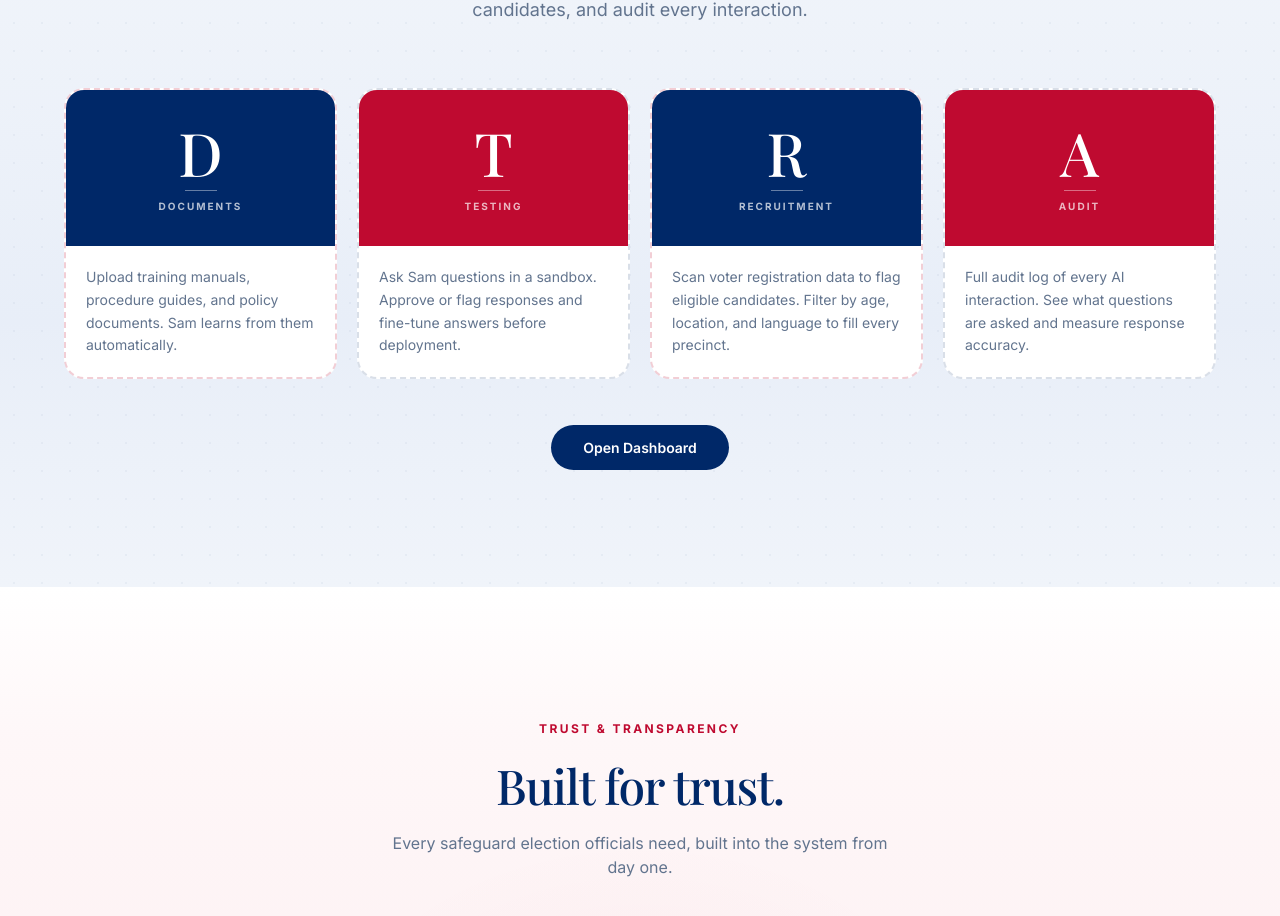
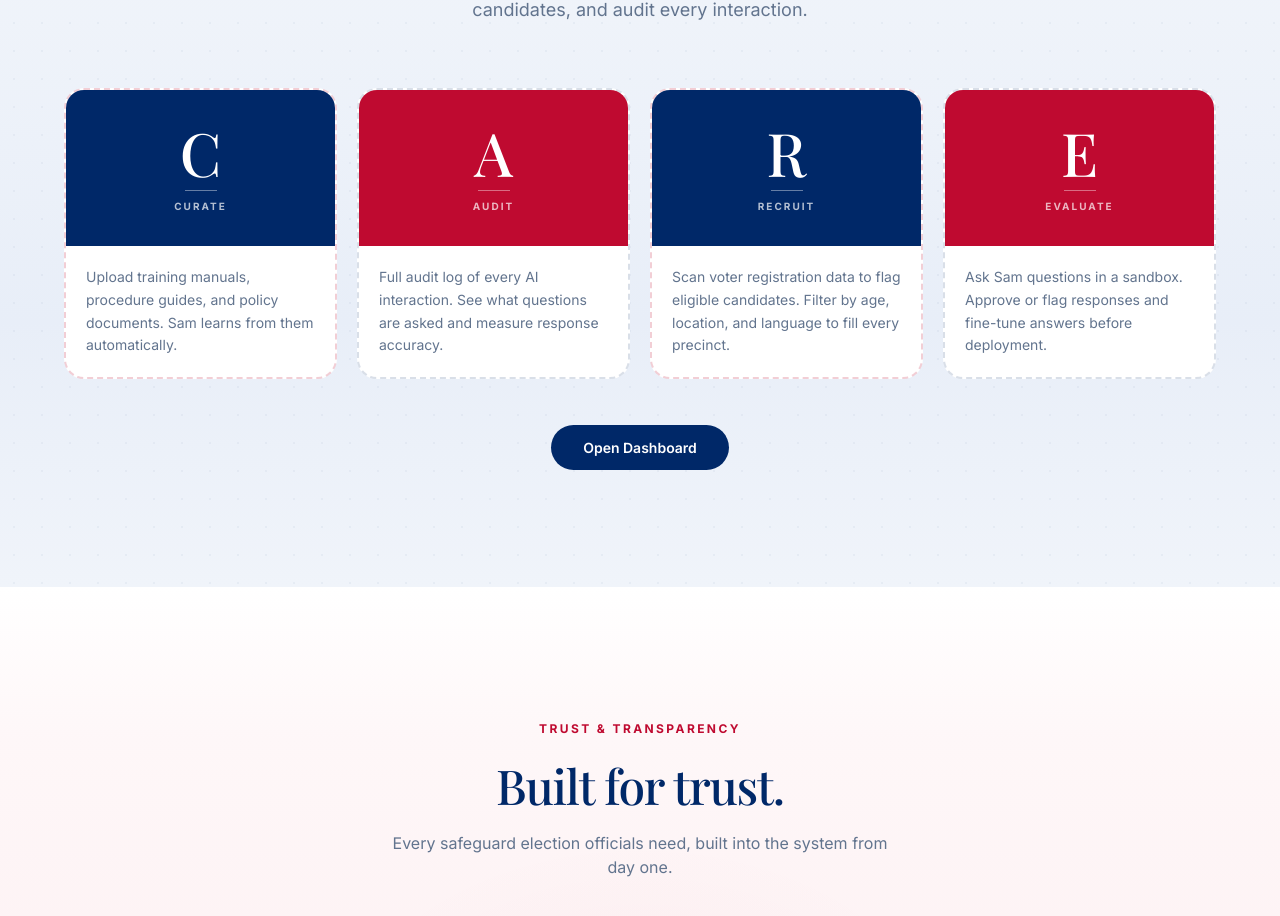
Before and after one commit to SankrityaT/civIQ, a Next.js app: page / in a window 1280 px wide. Shown: the part 1938-2854 px from the top of the page. Built offline with nearby package versions, Linux system fonts and the light colour scheme; a web font is replaced by a local one.

Commit message:
Fixed Command Center section in the landing page

```diff
--- a/src/app/page.tsx
+++ b/src/app/page.tsx
@@ -191,13 +191,13 @@ export default function LandingPage() {
 
           {/* 4 horizontal cards with big letter headers */}
           <div className="mt-12 grid grid-cols-1 sm:grid-cols-2 lg:grid-cols-4 gap-5">
-            {/* Card 1 — Document Management */}
+            {/* Card 1 — Curate */}
             <ScrollReveal delay={100}>
               <div className="dotted-bento dotted-bento-red-border group h-full flex flex-col overflow-hidden !p-0">
                 <div className="flex flex-col items-center justify-center py-8 px-4 bg-usa-blue text-center">
-                  <span className="font-[family-name:var(--font-playfair)] text-6xl font-medium text-white">D</span>
+                  <span className="font-[family-name:var(--font-playfair)] text-6xl font-medium text-white">C</span>
                   <div className="mt-2 h-px w-8 bg-white/40" />
-                  <span className="mt-2 text-[10px] font-bold tracking-[0.2em] text-white/70 uppercase">Documents</span>
+                  <span className="mt-2 text-[10px] font-bold tracking-[0.2em] text-white/70 uppercase">Curate</span>
                 </div>
                 <div className="relative z-10 flex flex-col flex-1 p-5">
                   <p className="text-sm leading-relaxed text-slate-500">
@@ -207,29 +207,29 @@ export default function LandingPage() {
               </div>
             </ScrollReveal>
 
-            {/* Card 2 — Test AI Accuracy */}
+            {/* Card 2 — Audit */}
             <ScrollReveal delay={200}>
               <div className="dotted-bento group h-full flex flex-col overflow-hidden !p-0">
                 <div className="flex flex-col items-center justify-center py-8 px-4 bg-usa-red text-center">
-                  <span className="font-[family-name:var(--font-playfair)] text-6xl font-medium text-white">T</span>
+                  <span className="font-[family-name:var(--font-playfair)] text-6xl font-medium text-white">A</span>
                   <div className="mt-2 h-px w-8 bg-white/40" />
-                  <span className="mt-2 text-[10px] font-bold tracking-[0.2em] text-white/70 uppercase">Testing</span>
+                  <span className="mt-2 text-[10px] font-bold tracking-[0.2em] text-white/70 uppercase">Audit</span>
                 </div>
                 <div className="relative z-10 flex flex-col flex-1 p-5">
                   <p className="text-sm leading-relaxed text-slate-500">
-                    Ask Sam questions in a sandbox. Approve or flag responses and fine-tune answers before deployment.
+                    Full audit log of every AI interaction. See what questions are asked and measure response accuracy.
                   </p>
                 </div>
               </div>
             </ScrollReveal>
 
-            {/* Card 3 — Poll Worker Recruitment */}
+            {/* Card 3 — Recruit */}
             <ScrollReveal delay={300}>
               <div className="dotted-bento dotted-bento-red-border group h-full flex flex-col overflow-hidden !p-0">
                 <div className="flex flex-col items-center justify-center py-8 px-4 bg-usa-blue text-center">
                   <span className="font-[family-name:var(--font-playfair)] text-6xl font-medium text-white">R</span>
                   <div className="mt-2 h-px w-8 bg-white/40" />
-                  <span className="mt-2 text-[10px] font-bold tracking-[0.2em] text-white/70 uppercase">Recruitment</span>
+                  <span className="mt-2 text-[10px] font-bold tracking-[0.2em] text-white/70 uppercase">Recruit</span>
                 </div>
                 <div className="relative z-10 flex flex-col flex-1 p-5">
                   <p className="text-sm leading-relaxed text-slate-500">
@@ -239,17 +239,17 @@ export default function LandingPage() {
               </div>
             </ScrollReveal>
 
-            {/* Card 4 — Audit & Analytics */}
+            {/* Card 4 — Evaluate */}
             <ScrollReveal delay={400}>
               <div className="dotted-bento group h-full flex flex-col overflow-hidden !p-0">
                 <div className="flex flex-col items-center justify-center py-8 px-4 bg-usa-red text-center">
-                  <span className="font-[family-name:var(--font-playfair)] text-6xl font-medium text-white">A</span>
+                  <span className="font-[family-name:var(--font-playfair)] text-6xl font-medium text-white">E</span>
                   <div className="mt-2 h-px w-8 bg-white/40" />
-                  <span className="mt-2 text-[10px] font-bold tracking-[0.2em] text-white/70 uppercase">Audit</span>
+                  <span className="mt-2 text-[10px] font-bold tracking-[0.2em] text-white/70 uppercase">Evaluate</span>
                 </div>
                 <div className="relative z-10 flex flex-col flex-1 p-5">
                   <p className="text-sm leading-relaxed text-slate-500">
-                    Full audit log of every AI interaction. See what questions are asked and measure response accuracy.
+                    Ask Sam questions in a sandbox. Approve or flag responses and fine-tune answers before deployment.
                   </p>
                 </div>
               </div>
```
